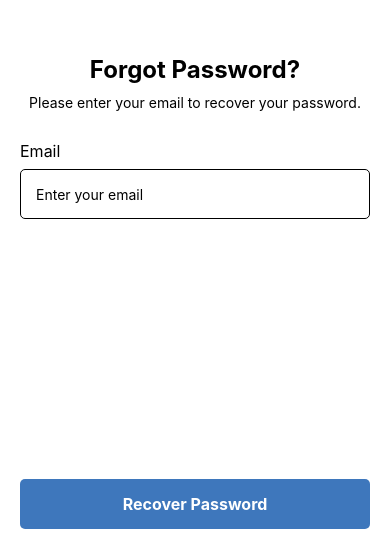
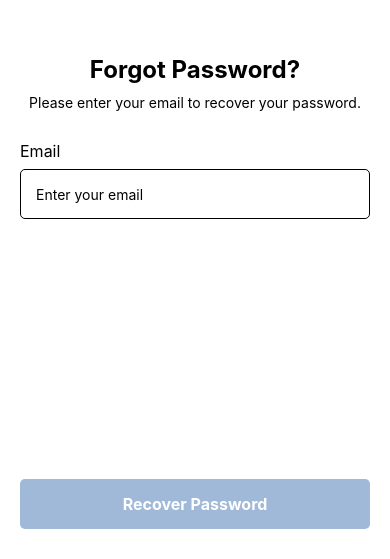
Before and after one commit to OlfaJlali/xpertFactorMobile, a React Native app: screen /ForgotPassword in a window 390 px wide. Shown: the part 285-844 px from the top of the page. Built offline with nearby package versions, Linux system fonts and the light colour scheme.

Commit message:
fix: add regex

```diff
--- a/screens/ForgotPasswordScreen.tsx
+++ b/screens/ForgotPasswordScreen.tsx
@@ -1,4 +1,4 @@
-import React, { useState } from 'react';
+import React, { useEffect, useState } from 'react';
 import { View, Text, TextInput, TouchableOpacity, StyleSheet } from 'react-native';
 import { RootStackParamList } from '../types/navigationTypes';
 import { StackNavigationProp } from '@react-navigation/stack';
@@ -7,8 +7,18 @@ import { Input } from '../components/TextInput';
 
 const ForgotPasswordScreen: React.FC = () => {
   const [email, setEmail] = useState('');
+  const [buttonEnabled, setButtonEnabled] = useState(false);
+
   type VerifyScreenNavigationProp = StackNavigationProp<RootStackParamList, 'VerifyScreen'>;
   const navigation = useNavigation<VerifyScreenNavigationProp>();
+  const isValidEmail = (email: string) => {
+    const regex = /^[^\s@]+@[^\s@]+\.[^\s@]+$/;
+    return regex.test(email);
+  };
+  useEffect(() => {
+    setButtonEnabled(isValidEmail(email));
+  }, [email]);
+
   const handleRecoverPassword = () => {
     navigation.navigate('VerifyScreen');
   };
@@ -18,7 +28,7 @@ const ForgotPasswordScreen: React.FC = () => {
       <Text style={styles.subtitle}>Please enter your email to recover your password.</Text>
       <Text style={styles.label}>Email</Text>
       <Input placeholder="Enter your email" value={email} onChangeText={setEmail} keyboardType="email-address" />
-      <TouchableOpacity style={styles.button} onPress={handleRecoverPassword}>
+      <TouchableOpacity style={[styles.button, {backgroundColor: buttonEnabled ? '#3E77BC' : '#A0B9D9'}]} onPress={handleRecoverPassword} disabled={!buttonEnabled} >
         <Text style={styles.buttonText}>Recover Password</Text>
       </TouchableOpacity>
     </View>
@@ -64,7 +74,6 @@ const styles = StyleSheet.create({
     left: 20,
     right: 20,
     height: 50,
-    backgroundColor: '#3E77BC',
     justifyContent: 'center',
     alignItems: 'center',
     borderRadius: 5,
--- a/screens/VerifyScreen.tsx
+++ b/screens/VerifyScreen.tsx
@@ -13,6 +13,7 @@ const VerifyScreen: React.FC = () => {
 
   const [code, setCode] = useState(['', '', '', '']);
   const inputRefs = useRef<Array<TextInput | null>>([]);
+  const isCodeComplete = code.every(digit => digit !== '');
   const handleCodeChange = (value: string, index: number) => {
     const newCode = [...code];
     newCode[index] = value;
@@ -44,7 +45,6 @@ const VerifyScreen: React.FC = () => {
               maxLength={1}
               value={digit}
               onChangeText={(value) => handleCodeChange(value, index)}
-              returnKeyType="next"
               onKeyPress={({ nativeEvent }) => {
                 if (nativeEvent.key === 'Backspace' && index > 0 && code[index] === '') {
                   inputRefs.current[index - 1]?.focus();
@@ -53,7 +53,7 @@ const VerifyScreen: React.FC = () => {
             />
           ))}
         </View>
-        <TouchableOpacity style={styles.button} onPress={handleVerifyCode}>
+        <TouchableOpacity style={[styles.button , {    backgroundColor: isCodeComplete ? '#3E77BC' : '#A0B9D9'}]} onPress={handleVerifyCode} disabled={!isCodeComplete} >
           <Text style={styles.buttonText}>Verify Code</Text>
         </TouchableOpacity>
       </View>
@@ -107,7 +107,6 @@ const styles = StyleSheet.create({
   },
   button: {
     height: 50,
-    backgroundColor: '#3E77BC',
     justifyContent: 'center',
     alignItems: 'center',
     borderRadius: 5,
```
